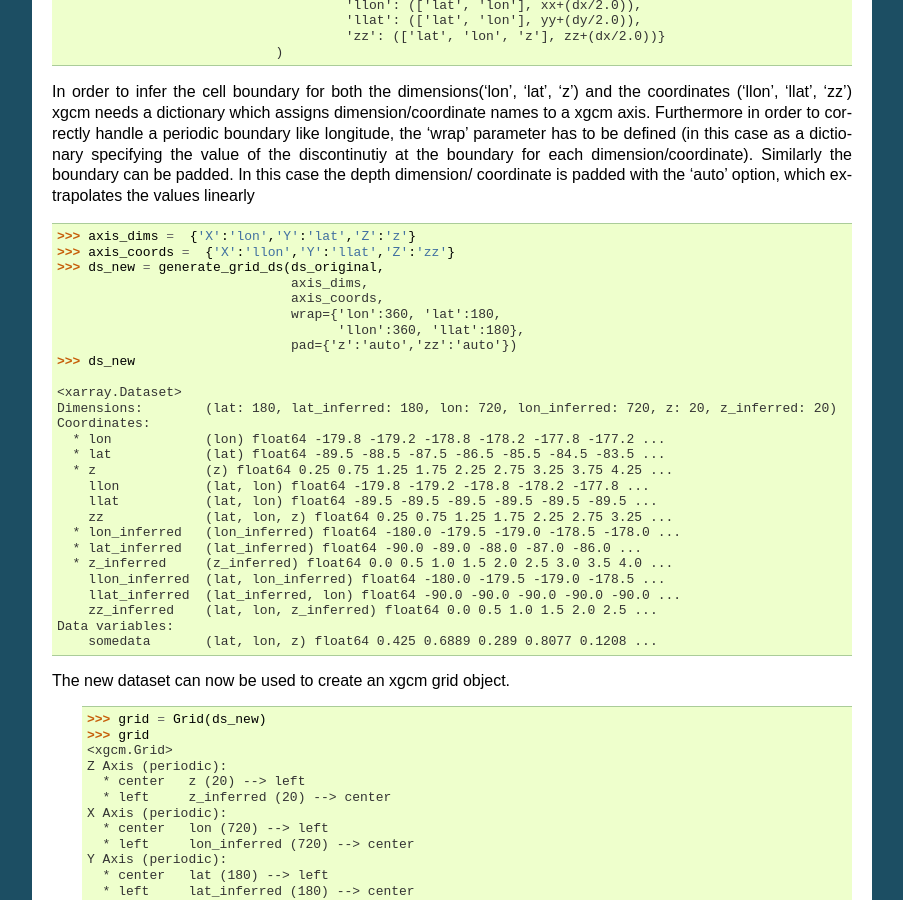
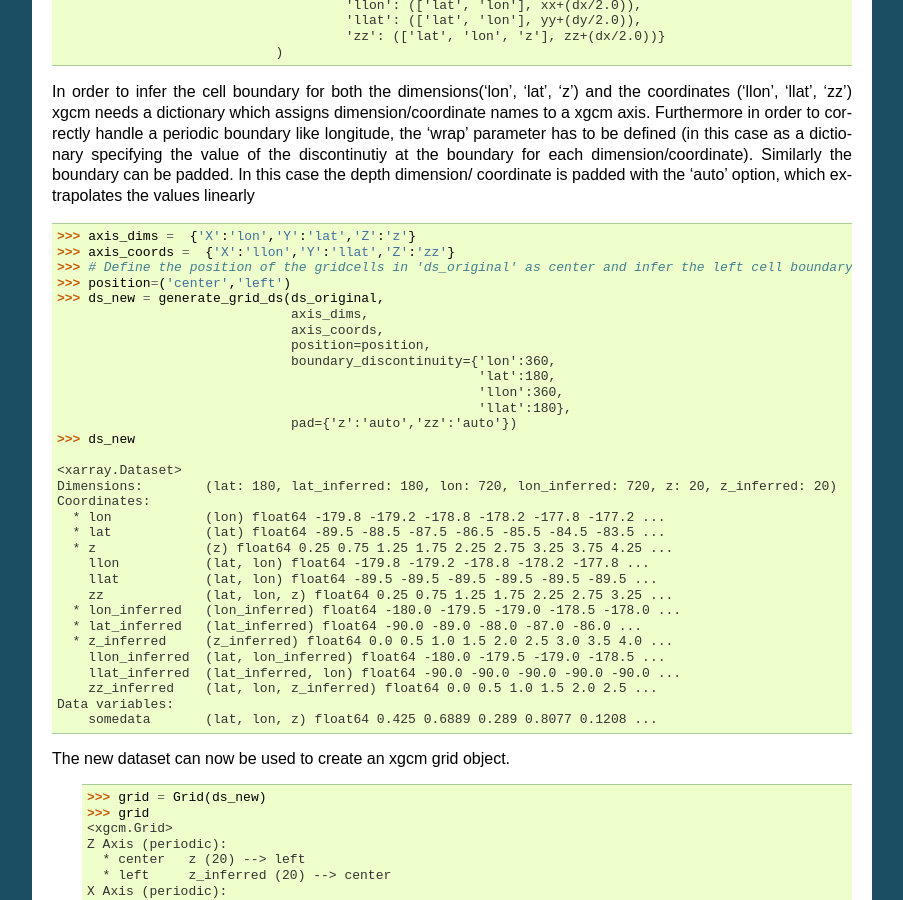
Before and after one commit to xgcm/xgcm, a Sphinx documentation site: the page built from doc/grid_generation.rst, in a window 1280 px wide and 900 px high, scrolled down 642 px. Shown: the whole window, without its empty margins (198-1101 px from the left). Built offline with Sphinx 7.4.7, drawn with Linux system fonts in a browser that asks for light colours; pages that are not in the unit, such as notebooks, are missing from menus.

Commit message:
initial commit (#85)

```diff
--- a/doc/api.rst
+++ b/doc/api.rst
@@ -12,3 +12,9 @@ Grid
 
 .. autoclass:: xgcm.Grid
    :members:
+
+autogenerate
+============
+
+.. automodule:: xgcm.autogenerate
+  :members:
--- a/doc/grid_generation.rst
+++ b/doc/grid_generation.rst
@@ -57,11 +57,16 @@ linearly
 
         >>> axis_dims =  {'X':'lon','Y':'lat','Z':'z'}
         >>> axis_coords =  {'X':'llon','Y':'llat','Z':'zz'}
+        >>> # Define the position of the gridcells in 'ds_original' as center and infer the left cell boundary (default)
+        >>> position=('center','left')
         >>> ds_new = generate_grid_ds(ds_original,
                                       axis_dims,
                                       axis_coords,
-                                      wrap={'lon':360, 'lat':180,
-                                            'llon':360, 'llat':180},
+                                      position=position,
+                                      boundary_discontinuity={'lon':360,
+                                                              'lat':180,
+                                                              'llon':360,
+                                                              'llat':180},
                                       pad={'z':'auto','zz':'auto'})
         >>> ds_new
 
--- a/doc/grids.rst
+++ b/doc/grids.rst
@@ -257,6 +257,8 @@ accrued due to the discretization of the data.
 
 For more advanced usage of xgcm, see the examples.
 
+For more advanced usage of xgcm, see the examples.
+
 .. _Arakawa Grids: https://en.wikipedia.org/wiki/Arakawa_grids
 .. _xarray: http://xarray.pydata.org
 .. _MITgcm notation: http://mitgcm.org/public/r2_manual/latest/online_documents/node31.html
```
Also changed, not shown: 2 other files.
